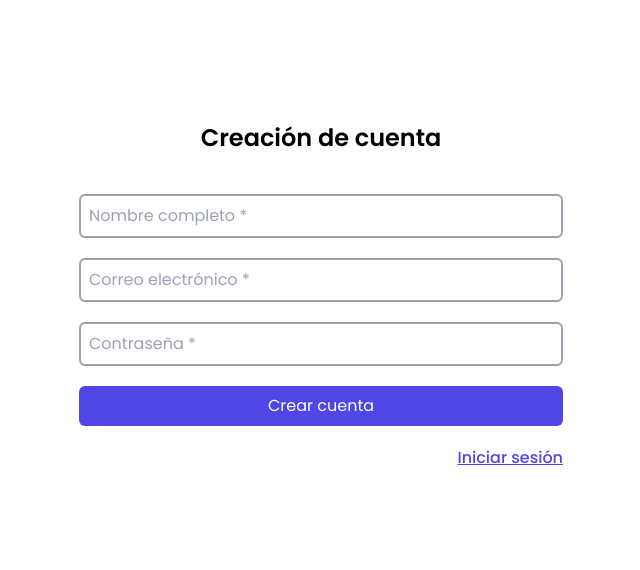
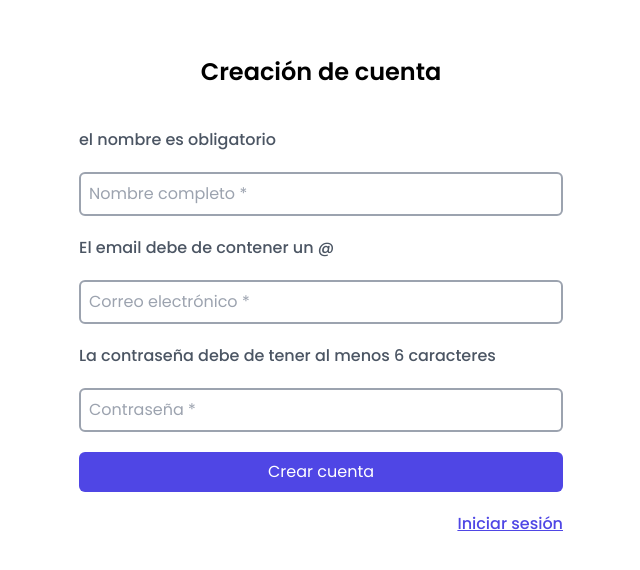
Before and after one commit to Davidgraja/Journal-app, a React (Vite) app: page /register in a window 1280 px wide. Shown: the part 104-674 px from the top of the page, without its empty margins (319-959 px from the left). Built offline with nearby package versions, Linux system fonts and the light colour scheme.

Commit message:
implementacion de authenticación implementado con google y  email y password

```diff
--- a/src/auth/components/Form.jsx
+++ b/src/auth/components/Form.jsx
@@ -1,6 +1,6 @@
 import { Link } from "react-router-dom"
 
-export const Form = ({ children , formTitle , textForLink , directionOfLink}) => {
+export const Form = ({ children , formTitle , textForLink , directionOfLink , onClickEvent}) => {
     return (
     <section className="h-full flex  place-content-center place-items-center">
 
@@ -8,7 +8,7 @@ export const Form = ({ children , formTitle , textForLink , directionOfLink}) =>
 
             <h1 className=" text-center text-2xl font-semibold">{ formTitle }</h1>
 
-            <form className=" mt-10 flex flex-col gap-y-5">
+            <form className=" mt-10 flex flex-col gap-y-5" onClick={ onClickEvent }>
 
                 {
                     children
--- a/src/auth/components/InputForm.jsx
+++ b/src/auth/components/InputForm.jsx
@@ -1,10 +1,10 @@
-export const InputForm = ({nameInput , idInput , typeInput , placeholderInput ,textForLabel}) => {
+export const InputForm = ({nameInput , valueInput, idInput , typeInput , placeholderInput ,textForLabel , eventChange}) => {
     return (
         <>
             {
-                textForLabel && <label htmlFor={idInput} className="font-medium text-red-600">{textForLabel}</label>
+                textForLabel && <label htmlFor={idInput} className="font-medium text-gray-600">{textForLabel}</label>
             }
-            <input  name={nameInput} id={idInput} type={typeInput} className="border-2  border-gray-400 p-2 rounded-md focus:outline  focus:outline-indigo-600" placeholder={placeholderInput} required/>
+            <input  name={nameInput} value={ valueInput } onChange={ eventChange } id={idInput} type={typeInput} className="border-2  border-gray-400 p-2 rounded-md focus:outline  focus:outline-indigo-600" placeholder={placeholderInput} autoComplete="true"/>
         </>
     )
 }
--- a/src/auth/pages/LoginPage.jsx
+++ b/src/auth/pages/LoginPage.jsx
@@ -1,22 +1,48 @@
-import { useDispatch } from "react-redux"
-import { ButtonForm, Form, InputForm } from "../components"
+import { useDispatch, useSelector } from "react-redux"
+import { ButtonForm, Form, InputForm, MessageError } from "../components"
 import { startGoogleSingIn } from "../../store/auth/thunks";
+import { useForm } from "../../hooks/useForm";
 
 export const LoginPage = () => {
 
+    //* Redux
+    const { errorMessage } = useSelector(state => state.auth );
+
     const dispatch = useDispatch();
 
+
+    //* hooks
+    const formData = {
+        email: '',
+        password : ''
+    }
+    const {email , password , onEventInput} = useForm(formData ,)
+
+
+
+
+
+    //* Functions
     const onGoggleSingIn = () =>{
 
         dispatch( startGoogleSingIn());
 
     }
 
+    const  onSubmitForm = (event) => {
+        event.preventDefault();
+        if(!email || !password) return;
+    }
+
     return (
-    <Form formTitle={'Inicio de sesión'} textForLink={'Crear una cuenta'} directionOfLink={'/register'}>
+    <Form formTitle={'Inicio de sesión'} textForLink={'Crear una cuenta'} directionOfLink={'/register'} onClickEvent={ onSubmitForm }>
 
-        <InputForm nameInput={'email'}  idInput={'email'} typeInput={'email'} placeholderInput={'Correo Electrónico *'}/>
-        <InputForm nameInput={'password'}  idInput={'password'} typeInput={'password'} placeholderInput={'Contraseña *'}/>
+        <InputForm nameInput={'email'} valueInput={email}  eventChange={ onEventInput } idInput={'email'} typeInput={'email'} placeholderInput={'Correo Electrónico *'}/>
+        <InputForm nameInput={'password'}  valueInput={password} eventChange={ onEventInput } idInput={'password'} typeInput={'password'} placeholderInput={'Contraseña *'}/>
+
+        {
+            errorMessage && <MessageError message={errorMessage}/>
+        }
 
         <ButtonForm textForButton={'Login'}/>
         <ButtonForm titleForButton={'inicio de sesión con google'} textForButton={'Google'} clickEvent={onGoggleSingIn} />
--- a/src/auth/pages/RegisterPage.jsx
+++ b/src/auth/pages/RegisterPage.jsx
@@ -1,15 +1,52 @@
-import { ButtonForm, Form, InputForm } from "../components"
+import { useDispatch, useSelector } from "react-redux";
+import { useForm } from "../../hooks/useForm"
+import { ButtonForm, Form, InputForm, MessageError } from "../components"
+import { startCreatingUserEmailAndPasword } from "../../store/auth/thunks";
 
 export const RegisterPage = () => {
+    //* Redux
+    const dispatch = useDispatch();
+    const { errorMessage } = useSelector(state => state.auth);
+
+
+    //* Hooks
+    const formData = {
+        name : '',
+        email : '',
+        password : '',
+    };
+
+    const formValidations = {
+        email:  [(value)=> value.includes('@') , 'El email debe de contener un @' ],
+        password : [(value)=> value.length >= 6 , 'La contraseña debe de tener al menos 6 caracteres' ],
+        name :  [(value)=> value.trim().length >= 1 , 'el nombre es obligatorio' ]
+    }
+
+    const {name , email , password , onEventInput , formState, passwordValid , emailValid , nameValid , isFormValid} = useForm(formData , formValidations);
+
+    //* Functions
+    const onSubmitForm = (event) => {
+        event.preventDefault();
+        if(!isFormValid) return;
+        console.log('event')
+        dispatch(startCreatingUserEmailAndPasword(formState))
+    }
+
     return (
 
-        <Form formTitle={'Creación de cuenta'} textForLink={'Iniciar sesión'} directionOfLink={'/login'}>
+        <Form formTitle={'Creación de cuenta'} textForLink={'Iniciar sesión'} directionOfLink={'/login'} onClickEvent={onSubmitForm}>
 
-            <InputForm nameInput={'nombre'} idInput={'nombre'} placeholderInput={'Nombre completo *'}  typeInput={'text'}/>
+            <InputForm valueInput={name} eventChange={ onEventInput } nameInput={'name'} idInput={'name'} placeholderInput={'Nombre completo *'}  typeInput={'text'} textForLabel={nameValid}/>
 
-            <InputForm nameInput={'email'} idInput={'email'} placeholderInput={'Correo electrónico *'}  typeInput={'email'}/>
+            <InputForm valueInput={email} eventChange={ onEventInput } nameInput={'email'} idInput={'email'} placeholderInput={'Correo electrónico *'}  typeInput={'email'} textForLabel={emailValid}/>
 
-            <InputForm nameInput={'password'} idInput={'password'} placeholderInput={'Contraseña *'}  typeInput={'password'}/>
+            <InputForm valueInput={password} eventChange={ onEventInput } nameInput={'password'} idInput={'password'} placeholderInput={'Contraseña *'}  typeInput={'password'} textForLabel={passwordValid}/>
+
+            {
+
+                errorMessage && <MessageError message={errorMessage}/>
+
+            }
 
             <ButtonForm textForButton={'Crear cuenta'}/>
 
--- a/src/firebase/providers.js
+++ b/src/firebase/providers.js
@@ -1,4 +1,4 @@
-import { GoogleAuthProvider, signInWithPopup } from 'firebase/auth'
+import { GoogleAuthProvider, createUserWithEmailAndPassword, signInWithPopup, updateProfile } from 'firebase/auth'
 import { FirebaseAuth } from './config';
 
 const googleProvider = new  GoogleAuthProvider();
@@ -35,3 +35,25 @@ export const singInWidthGoogle = async () =>{
     }
 
 }
+
+
+export const registerUserWithEmailPassword = async ({email , password , name: displayName }) =>{
+    try {
+
+        const response = await createUserWithEmailAndPassword(FirebaseAuth ,  email ,  password);
+        const {uid , photoURL} = response.user;
+
+        //? : forma de Actualizar el displayName o la photoURL en Firebase
+
+        await updateProfile(FirebaseAuth.currentUser , { displayName }) //? forma de saber  cual es el usuario actual cuando se autentica un usuario usando Firebase
+
+        return {
+            ok : true ,
+            uid , photoURL , email , displayName
+        }
+
+    } catch (error) {
+        if(error.message.includes('auth/email-already-in-use')) return { ok : false , errorMessage : 'El correo ingresado ya se encuentra en uso'}
+        return { ok : false , errorMessage : error.message}
+    }
+}
--- /dev/null
+++ b/src/hooks/useForm.js
@@ -0,0 +1,59 @@
+import { useEffect, useMemo, useState } from "react";
+
+export const useForm = ( states = {}  , formValidations = {} ) => {
+
+    const [formState, setFormState] = useState( states );
+    const [ formValidation, setFormValidation ] = useState({})
+
+    useEffect(() => {
+        createValidators()
+
+    }, [formState])
+
+
+    const isFormValid = useMemo(()=> {
+
+        for (const formValue of Object.keys(formValidation)) {
+            if(formValidation[formValue] !== null) return false;
+        }
+
+        return true ;
+    } , [formValidation])
+
+    const onEventInput = ({target}) =>{
+        const { name , value} = target;
+
+        setFormState({
+            ...formState,
+            [ name ]: value
+        })
+    }
+
+    const onResetForm = () =>{
+        setFormState(states)
+    }
+
+    const createValidators = () => {
+        const formCheckedValue = {}
+
+        for (const formField of Object.keys(formValidations)) {
+
+            const [fn , errorMessage] = formValidations[formField];
+
+            formCheckedValue[`${ formField }Valid`] = fn(formState[formField]) ? null : errorMessage;
+
+        }
+
+        setFormValidation(formCheckedValue);
+    }
+
+    return {
+        ...formState,
+        formState,
+        onEventInput,
+        onResetForm,
+
+        ...formValidation,
+        isFormValid
+    }
+}
--- a/src/router/AppRouter.jsx
+++ b/src/router/AppRouter.jsx
@@ -1,12 +1,17 @@
+import { useSelector } from "react-redux"
 import { JournalRoutes } from "../Journal/router/JournalRoutes"
 import { AuthRouter } from "../auth/router/AuthRouter"
 
 export const AppRouter = () => {
-    const prueba = true;
+    const {status} = useSelector(state => state.auth  )
+
+    // if(status == 'checking'){
+    //     return <p> app en checking</p>
+    // }
     return (
         <>
             {
-                prueba  ? <AuthRouter/> : <JournalRoutes/>
+                status != 'authenticated'? <AuthRouter/> : <JournalRoutes/>
             }
         </>
     )
--- a/src/store/auth/thunks.js
+++ b/src/store/auth/thunks.js
@@ -1,20 +1,34 @@
-import { singInWidthGoogle } from "../../firebase/providers";
+import { registerUserWithEmailPassword, singInWidthGoogle } from "../../firebase/providers";
 import { checkingCredentials, login, logout } from "./authSlice";
 
 /**
- *
  *  funcion que inicia la authenticacion con google
- *
  */
 export const startGoogleSingIn = () =>{
 
     return async (dispatch) =>{
+
         dispatch(checkingCredentials());
 
         const result =  await singInWidthGoogle();
         if(!result.ok) return dispatch(logout( result));
 
         dispatch(login( result ));
+
     }
 
 }
+
+
+export const startCreatingUserEmailAndPasword = ({email , password , name}) => {
+    return async (dispatch) =>{
+
+        dispatch(checkingCredentials());
+
+        const result = await registerUserWithEmailPassword({email , password ,name});
+        if(!result.ok) return dispatch(logout(result));
+
+        dispatch(login(result));
+
+    }
+}
```
